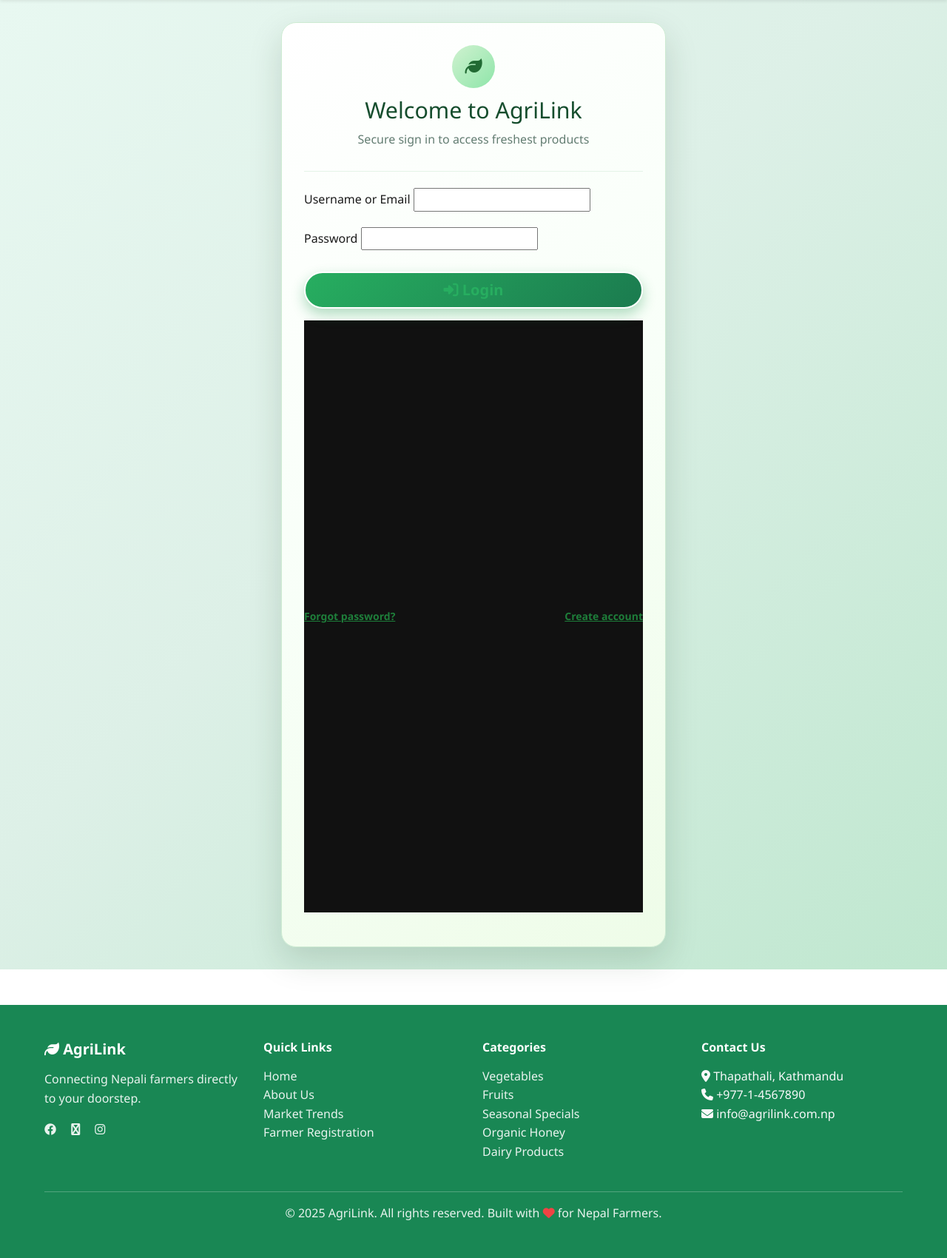
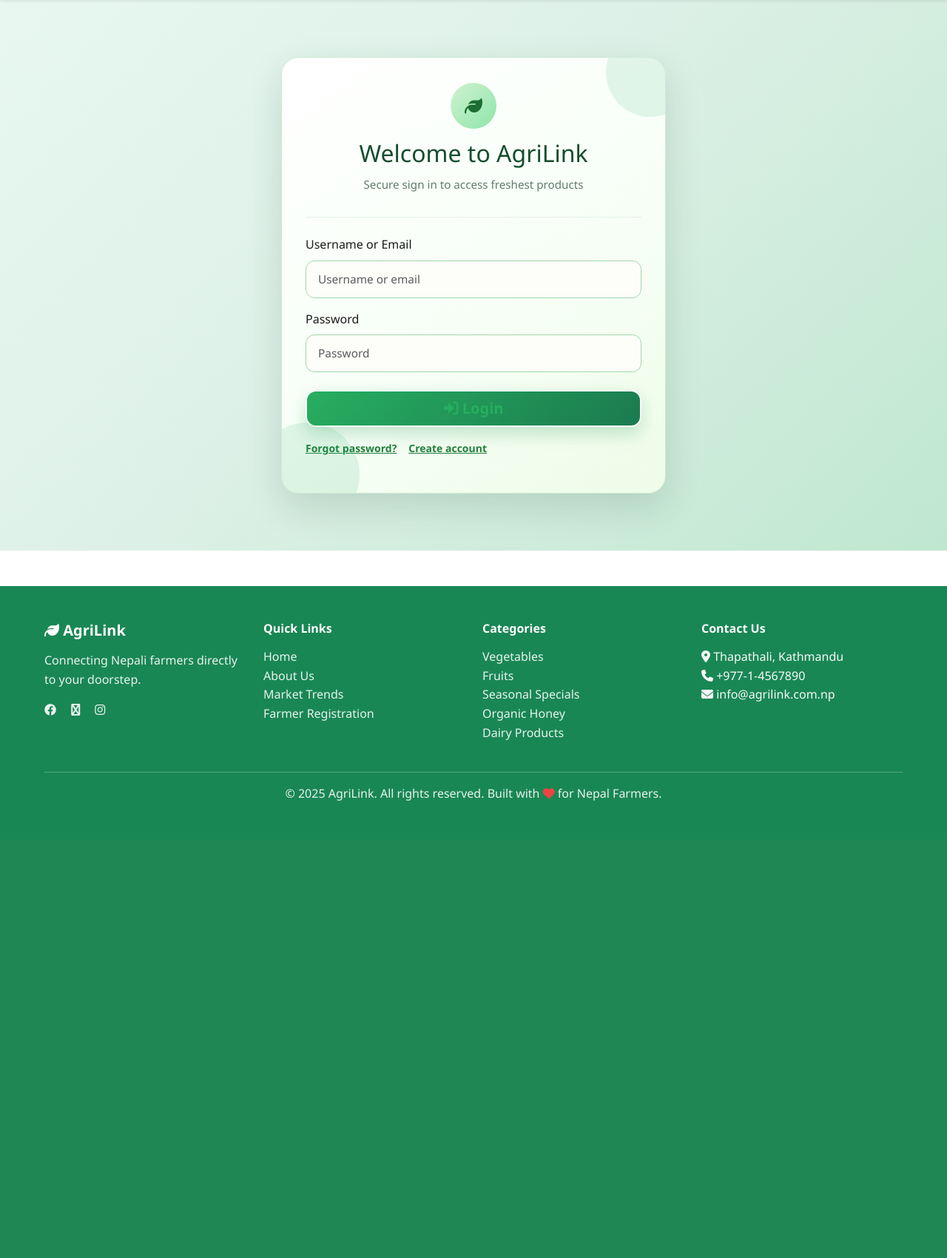
Before and after one commit to kristinaHy/AgriLink, a Django app: page /login/ in a window 1280 px wide. Shown: the part 129-1829 px from the top of the page at 74% size. After the commit the page ends 1211 px from the top, so only its background shows below. Run offline with Django 4.2, Linux system fonts and the light colour scheme.

Commit message:
`Updated forms.py and login.html templates with minor styling changes`
Co-authored-by: Copilot <copilot@github.com>

```diff
--- a/core/forms.py
+++ b/core/forms.py
@@ -32,8 +32,27 @@ class UserRegistrationForm(UserCreationForm):
 
 
 class UserLoginForm(forms.Form):
-    username = forms.CharField(max_length=150, required=True)
-    password = forms.CharField(widget=forms.PasswordInput, required=True)
+    username = forms.CharField(
+        max_length=150,
+        required=True,
+        widget=forms.TextInput(
+            attrs={
+                'class': 'form-control',
+                'placeholder': 'Username or email',
+                'autocomplete': 'username'
+            }
+        )
+    )
+    password = forms.CharField(
+        widget=forms.PasswordInput(
+            attrs={
+                'class': 'form-control',
+                'placeholder': 'Password',
+                'autocomplete': 'current-password'
+            }
+        ),
+        required=True
+    )
 
 
 class ProductForm(forms.ModelForm):
--- a/templates/core/login.html
+++ b/templates/core/login.html
@@ -59,7 +59,7 @@
                     </button>
                 </form>
 
-                <div class="d-flex justify-content-between align-items-center mb-3">
+                <div class="d-inline-flex align-items-center gap-3 mb-3 login-action-row">
                     <a href="#" class="small link-green">Forgot password?</a>
                     <a href="{% url 'register' %}" class="small link-green">Create account</a>
                 </div>
@@ -72,7 +72,7 @@
 <style>
 .login-page-bg {
     min-height: 93vh;
-    padding: 30px 0;
+    padding: 30px 16px;
     background: linear-gradient(135deg, #E8F8F1 0%, #DDF0E7 45%, #BFE7CF 100%);
     display: flex;
     align-items: center;
@@ -85,48 +85,79 @@
 }
 
 .login-card {
+    position: relative;
     background: linear-gradient(145deg, #FFFFFF 0%, #F8FFF8 50%, #EEFCE8 100%);
-    border-radius: 20px;
+    border-radius: 24px;
     border: 1px solid #CDEBD2;
-    box-shadow: 0 18px 45px rgba(16, 44, 23, 0.15);
-    padding: 30px;
+    box-shadow: 0 18px 50px rgba(15, 56, 26, 0.14);
+    padding: 34px 32px;
+    overflow: hidden;
+}
+
+.login-card::before,
+.login-card::after {
+    content: '';
+    position: absolute;
+    border-radius: 50%;
+    background: rgba(39, 174, 96, 0.12);
+}
+
+.login-card::before {
+    width: 120px;
+    height: 120px;
+    top: -40px;
+    right: -40px;
+}
+
+.login-card::after {
+    width: 140px;
+    height: 140px;
+    bottom: -45px;
+    left: -35px;
 }
 
 .brand-header {
     text-align: center;
-    padding-bottom: 14px;
+    padding-bottom: 16px;
     border-bottom: 1px solid #E4F3E7;
-    margin-bottom: 22px;
+    margin-bottom: 24px;
 }
 
 .brand-icon {
-    width: 58px;
-    height: 58px;
+    width: 62px;
+    height: 62px;
     background: linear-gradient(135deg, #D0F2D0 0%, #8EE5A9 100%);
     border-radius: 50%;
-    color: #216A33;
-    font-size: 1.45rem;
+    color: #1E6D34;
+    font-size: 1.5rem;
     display: grid;
     place-items: center;
-    margin: 0 auto 12px;
+    margin: 0 auto 14px;
 }
 
 .brand-header h2 {
-    font-size: 1.9rem;
+    font-size: 2rem;
     margin: 0;
     color: #154D2D;
 }
 
 .brand-header .muted {
-    color: #637D72;
-    margin-top: 8px;
+    color: #5F7C6C;
+    margin-top: 10px;
+    font-size: 0.95rem;
+}
+
+.login-card form .mb-3,
+.login-card form .mb-4 {
+    margin-bottom: 1.45rem;
 }
 
 .form-control {
     border: 1px solid #A1D7AA;
     border-radius: 12px;
-    padding: 12px 14px;
-    font-size: 0.95rem;
+    padding: 13px 16px;
+    font-size: 0.96rem;
+    background: #FDFDF9;
 }
 
 .form-control:focus {
@@ -137,10 +168,13 @@
 .btn-success {
     background: linear-gradient(135deg, #27AE60 0%, #1B7B4F 100%);
     border: none;
-    box-shadow: 0 8px 18px rgba(19, 143, 69, 0.32);
+    border-radius: 14px;
+    font-weight: 600;
+    box-shadow: 0 10px 22px rgba(19, 143, 69, 0.22);
 }
 
-.btn-success:hover {
+.btn-success:hover,
+.btn-success:focus {
     background: linear-gradient(135deg, #2dca69 0%, #1e8d53 100%);
 }
 
@@ -149,20 +183,55 @@
     font-weight: 600;
 }
 
-.divider {
-    text-align: center;
-    padding: 16px 0;
-    color: #5C7F6B;
+.login-action-row {
+    display: inline-flex;
+    justify-content: space-between;
+    align-items: center;
+    gap: 1rem;
+    padding: 0;
+    margin: 0;
+    width: auto;
+    background: transparent !important;
 }
 
-.login-types .btn-outline-success {
-    border-color: #9BE7B8;
-    color: #2A7A4B;
+.login-action-row a {
+    display: inline-flex;
+    align-items: center;
+    gap: 0.35rem;
+    padding: 0;
+    margin: 0;
+    min-width: auto;
+    height: auto;
+    line-height: 1.4;
+    background: transparent !important;
+    border: none !important;
+    box-shadow: none !important;
 }
 
-.login-types .btn-outline-success:hover {
-    background-color: rgba(39,174,96,0.08);
-    border-color: #27AE60;
+.login-action-row a:hover {
+    color: #145428;
+    text-decoration: underline;
+    background: transparent !important;
+}
+
+.link-green:hover {
+    color: #145428;
+    text-decoration: none;
+}
+
+@media (max-width: 575.98px) {
+    .login-card {
+        padding: 24px 20px;
+        border-radius: 20px;
+    }
+
+    .brand-header h2 {
+        font-size: 1.75rem;
+    }
+
+    .brand-header .muted {
+        font-size: 0.92rem;
+    }
 }
 </style>
 
```
Also changed, not shown: db.sqlite3.
